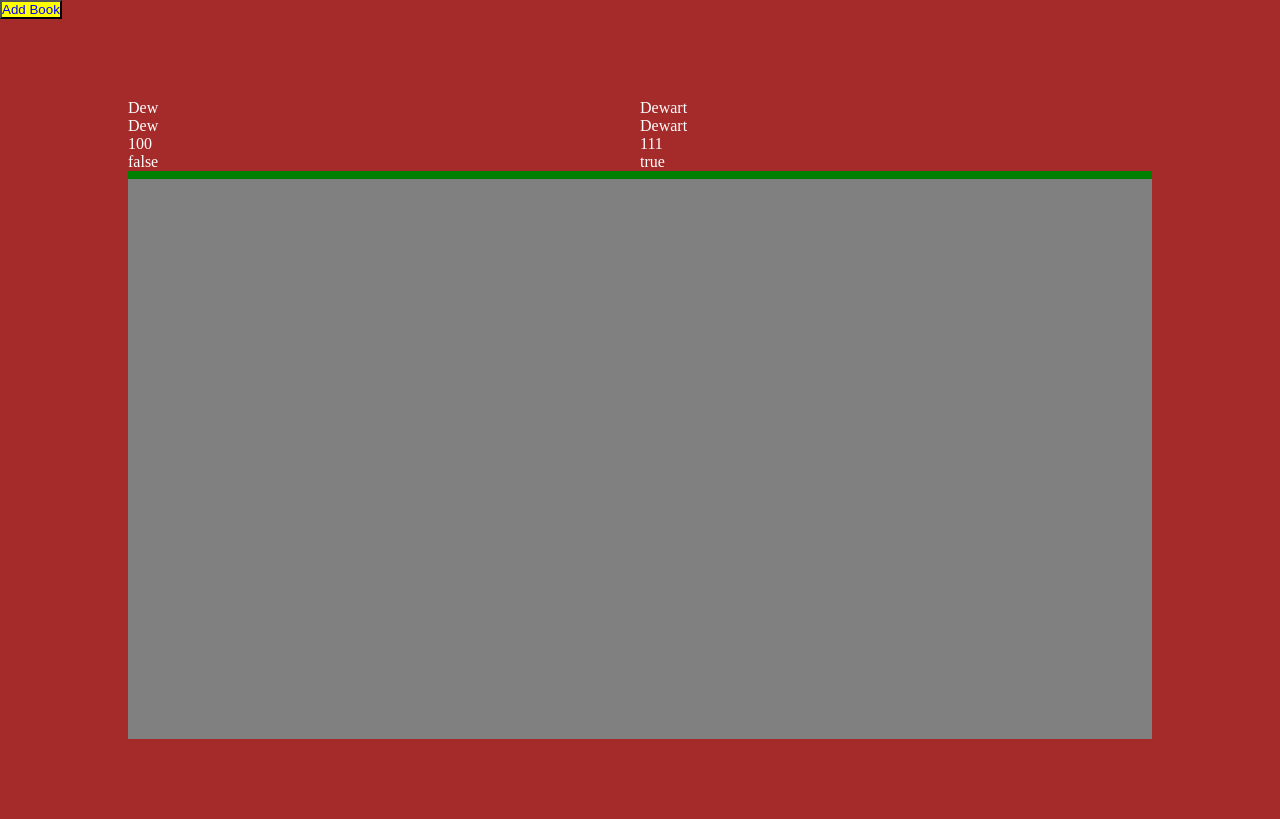
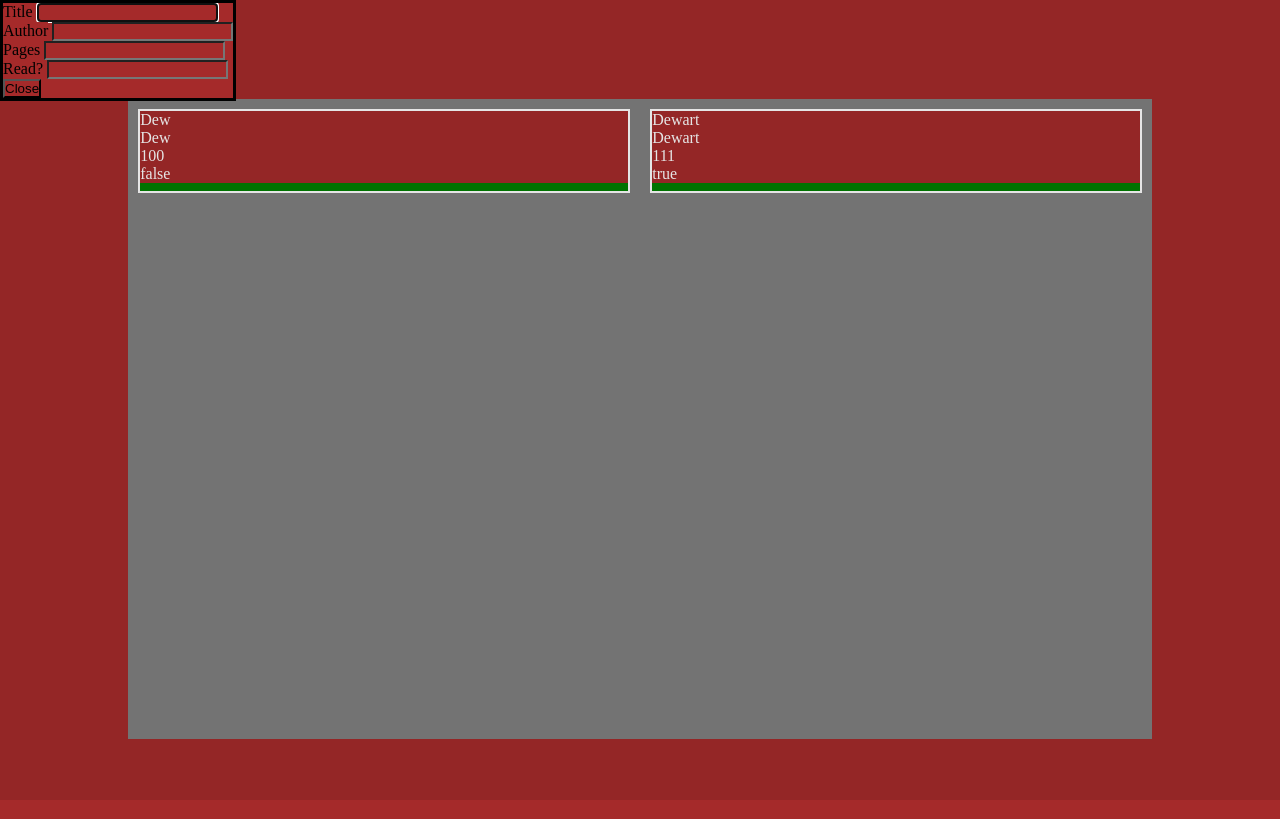
Before and after one commit to Zytaveon/OdinProjectV2, a plain HTML site: page Projects/Library/index.html in a window 1280 px wide. Both pictures are taken after a click on the button "Add Book". Drawn offline with Linux system fonts and the light colour scheme.

Commit message:
Started adding the dialog/form to the website so users can add new books. Form opens and closes and has the correct inputs available. Input values need to be changed in HTML though

```diff
--- a/Projects/Library/index.html
+++ b/Projects/Library/index.html
@@ -8,10 +8,32 @@
     </head>
 
     <header>
-        <button id = "AddBookButton">Add Book</button>
+        <button id = "AddBookButton">
+            Add Book
+        </button>
     </header>
 
     <body>
+        <dialog id = "AddBookDialog">
+            <div class = "formLine">
+                <label for = "FormTitle">Title</label>
+                <input type = "text" id = "FormTitle" name = "FormTitle">
+            </div>
+            <div class = "formLine">
+                <label for = "FormAuthor">Author</label>
+                <input type = "text" id = "FormAuthor" name = "FormAuthor">
+            </div>
+            <div class = "formLine">
+                <label for = "FormPages">Pages</label>
+                <input type = "text" id = "FormPages" name = "FormPages">
+            </div>
+            <div class = "formLine">
+                <label for = "FormRead">Read?</label>
+                <input type = "text" id = "FormRead" name = "FormRead">
+            </div>
+            <button commandfor = "AddBookDialog" id = "DialogButton">Close</button>
+        </dialog>
+
         <div id = "BookContainer">
         </div>
     </body>
--- a/Projects/Library/script.js
+++ b/Projects/Library/script.js
@@ -4,13 +4,19 @@
 
 const BookContainer = document.querySelector("#BookContainer")
 const AddBookButton = document.querySelector("#AddBookButton")
+const DialogButton = document.querySelector("#DialogButton")
+const Dialog = document.querySelector("#AddBookDialog")
 
 //---------------------------------------------
 //-------------- DOM FUNCTIONS ----------------
 //---------------------------------------------
 
 AddBookButton.addEventListener("click", ()=> {
-    console.log("Hello from Add Button!")
+    Dialog.showModal()
+})
+
+DialogButton.addEventListener("click", () => {
+    Dialog.close()
 })
 
 //---------------------------------------------
@@ -30,6 +36,10 @@
     this.pages = pages
     this.read = read
     this.id = "Blank"
+
+    this.addBookDetails = function(){
+
+    }
 }
 
 //Should already have the book created?
--- a/Projects/Library/styles.css
+++ b/Projects/Library/styles.css
@@ -24,6 +24,8 @@
     background-color: green;
     height: 80px;
     width: 80px;
+    border: 2px solid white;
+    margin: 1%;
 }
 
 .BookDetails{
```
